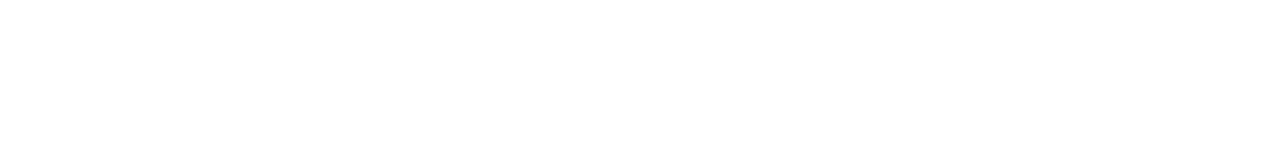
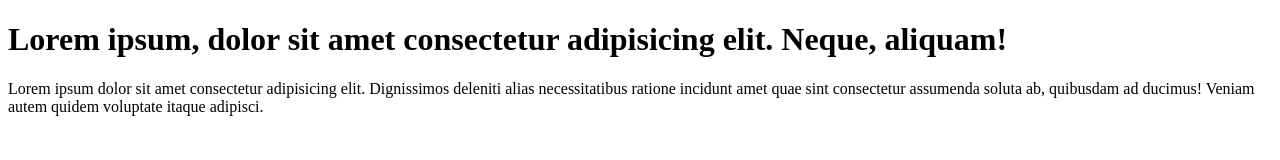
Before and after one commit to UnstoppableTheCoder/learn-git, a plain HTML site: page index.html in a window 1280 px wide. Drawn offline with Linux system fonts and the light colour scheme.

Commit message:
Add h1 and p to code

```diff
--- a/index.html
+++ b/index.html
@@ -2,9 +2,22 @@
 <html lang="en">
   <head>
     <meta charset="UTF-8" />
-    <meta name="viewport" content="width=ssh-ed25519 AAAAC3NzaC1lZDI1NTE5AAAAIMtZIgipYf8D++H3XIMK4ky+w8nX/Lzok1yUKoEYomLX vipendrasinghpatel999@gmail.com
-    , initial-scale=1.0" />
+    <meta
+      name="viewport"
+      content="width=ssh-ed25519 AAAAC3NzaC1lZDI1NTE5AAAAIMtZIgipYf8D++H3XIMK4ky+w8nX/Lzok1yUKoEYomLX vipendrasinghpatel999@gmail.com
+    , initial-scale=1.0"
+    />
     <title>Document</title>
   </head>
-  <body></body>
+  <body>
+    <h1>
+      Lorem ipsum, dolor sit amet consectetur adipisicing elit. Neque, aliquam!
+    </h1>
+    <p>
+      Lorem ipsum dolor sit amet consectetur adipisicing elit. Dignissimos
+      deleniti alias necessitatibus ratione incidunt amet quae sint consectetur
+      assumenda soluta ab, quibusdam ad ducimus! Veniam autem quidem voluptate
+      itaque adipisci.
+    </p>
+  </body>
 </html>
```
